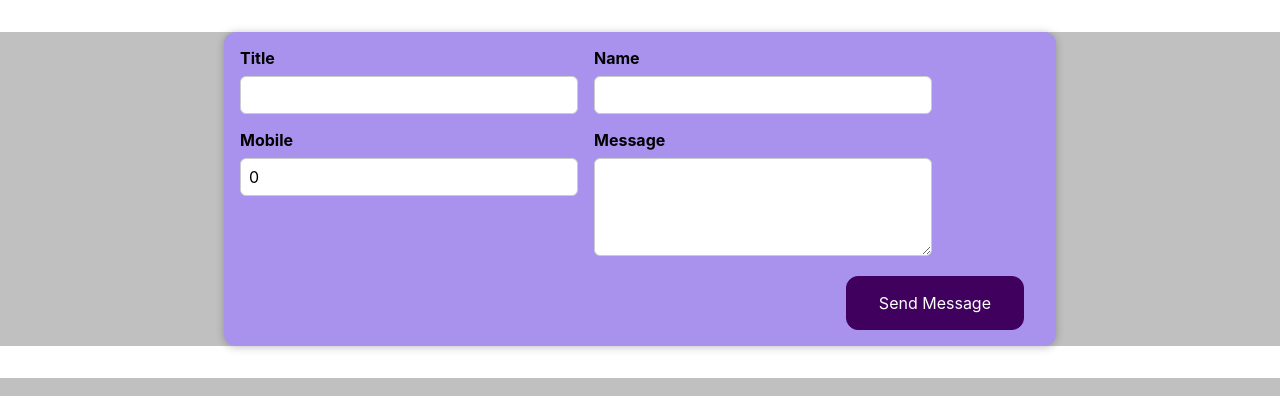
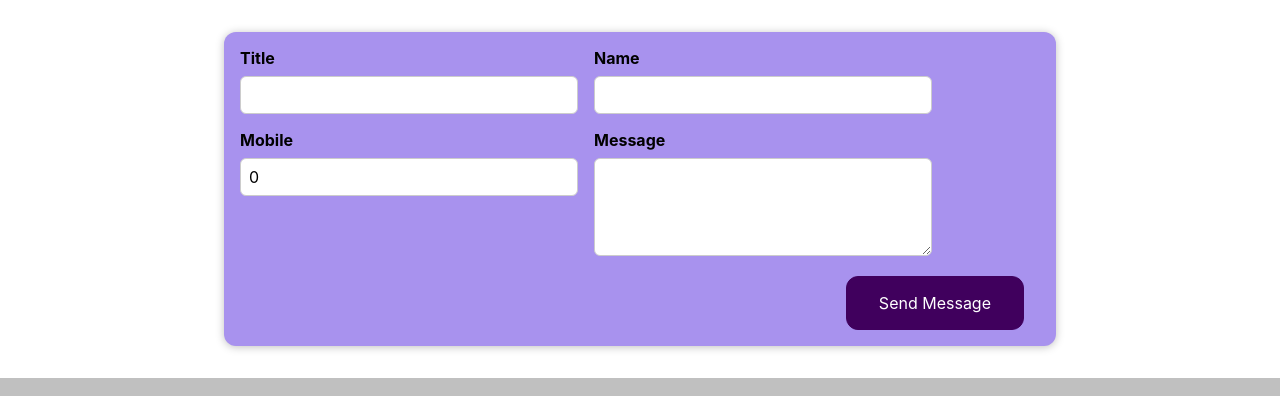
Before and after one commit to himanshunaidu/practice_site, a React (Create React App) app in the folder frontend/: page / in a window 1280 px wide. Shown: the top 396 px of the page. Built offline with nearby package versions, Linux system fonts and the light colour scheme.

Commit message:
React fragment

```diff
--- a/frontend/src/components/Connect/Connect.js
+++ b/frontend/src/components/Connect/Connect.js
@@ -10,11 +10,11 @@ const Connect = (props) => {
   };
 
   return (
-    <div style={{ backgroundColor: "silver" }}>
+    <React.Fragment>
       <div className={styles.connect}>
         <ConnectForm sendMessage={sendMessage}></ConnectForm>
       </div>
-    </div>
+    </React.Fragment>
   );
 };
 
```
